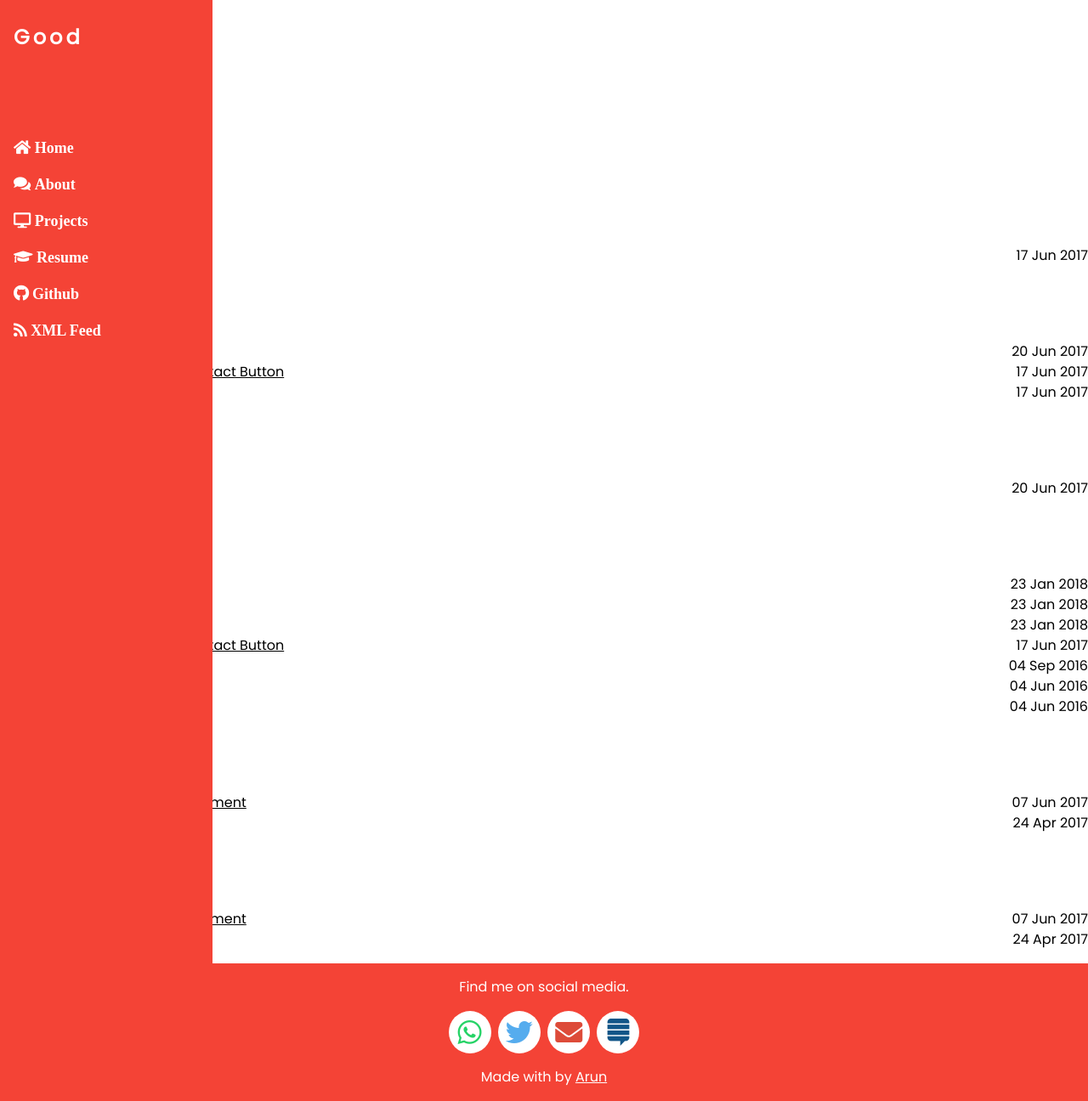
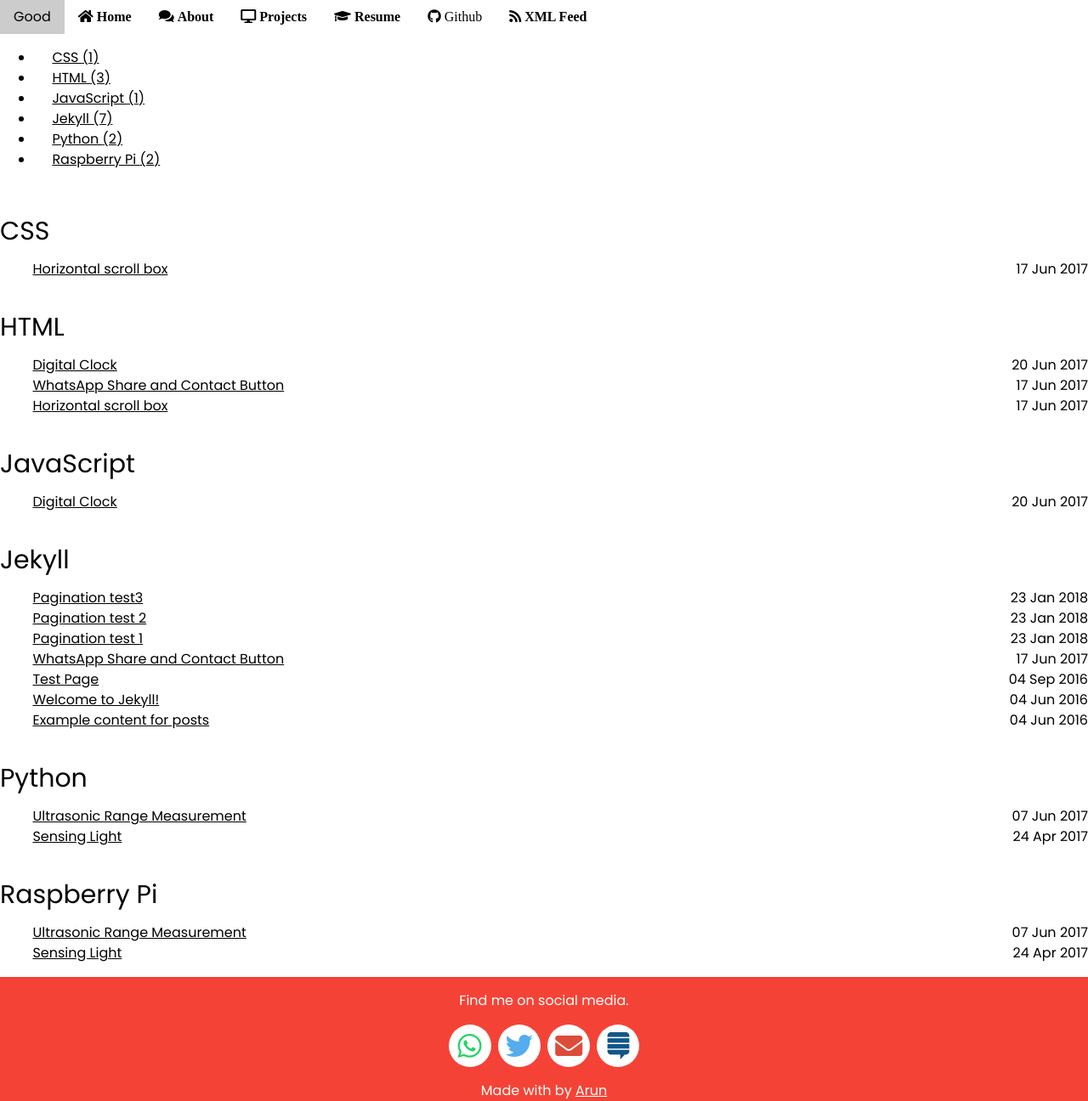
Before and after one commit to chipprogrammers/Good, a Jekyll site: the page built from tags.md, in a window 1280 px wide and 1296 px high. Shown: the whole window at 85% size. Built offline with Jekyll 4.4.1, drawn with Linux system fonts in a browser that asks for light colours; comment, search, counter and statistics services are not loaded.

Commit message:
Update navbar.html

```diff
--- a/_includes/navbar.html
+++ b/_includes/navbar.html
@@ -1,11 +1,11 @@
-<nav class="w3-sidebar w3-bar-block w3-red w3-collapse w3-top" style="z-index:3;width:250px" id="mySidebar">
-  <div class="w3-container w3-display-container w3-red w3-padding-16">
-    <i onclick="w3_close()" class="fa fa-remove w3-hide-large w3-button w3-display-topright"></i>
-    <h3 class="w3-wide"><b>Good</b></h3>
-  </div>
-  <div class="w3-padding-64 w3-large" style="font-weight:bold">
+<div class="w3-top">
+  <div class="w3-bar" id="myNavbar">
+    <a class="w3-bar-item w3-button w3-hover-black w3-hide-medium w3-hide-large w3-right" href="javascript:void(0);" onclick="toggleFunction()" title="Toggle Navigation Menu">
+      <i class="fa fa-bars"></i>
+    </a>
+    <a href="/Good" class="w3-bar-item w3-button">{{ site.title }}</a>
      {% for y in site.data.menu %}
-        <a href="{{ y.url }}" class="w3-bar-item w3-button"><i class="{{ y.icon }}">  {{ y.text }}</i></a>
+        <a href="{{ y.url }}" class="w3-bar-item w3-button w3-hide-small"><i class="{{ y.icon }}">  {{ y.text }}</i></a>
      {% endfor %}
   </div>
 </nav>
```
